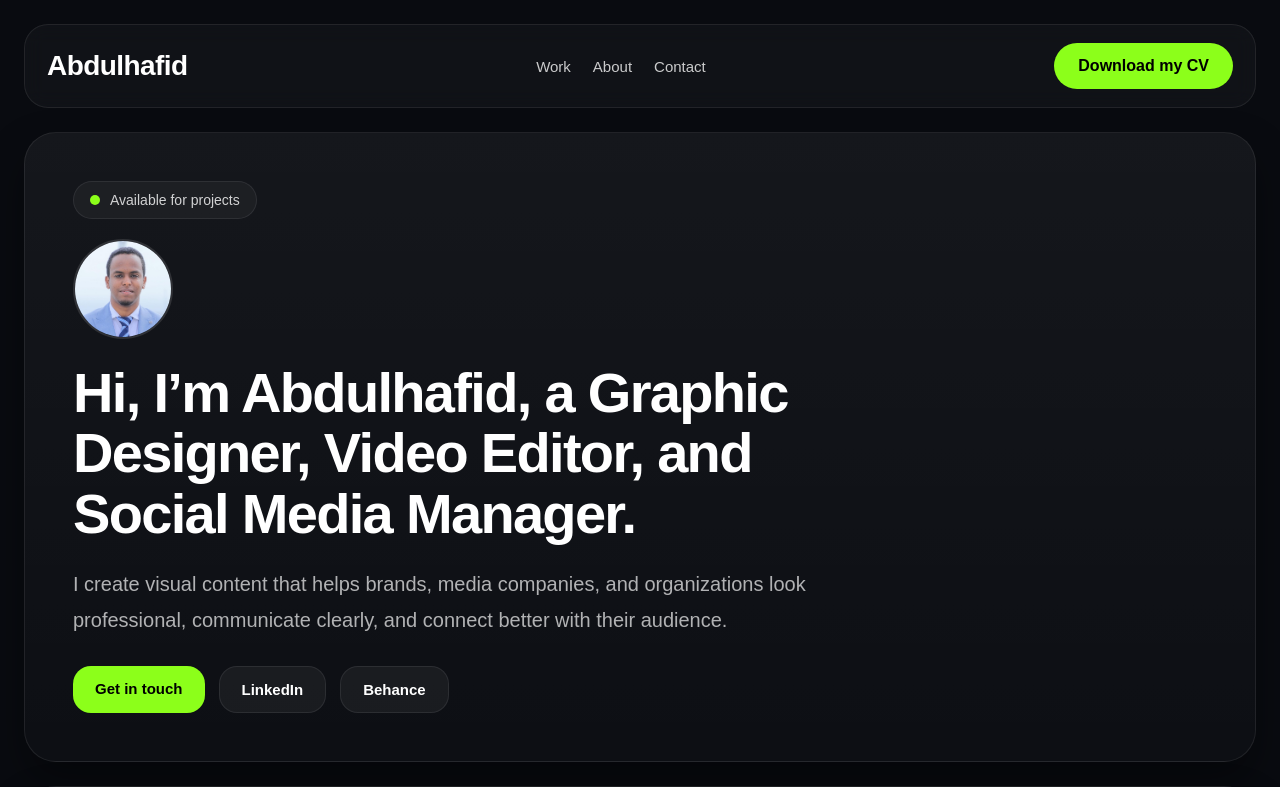
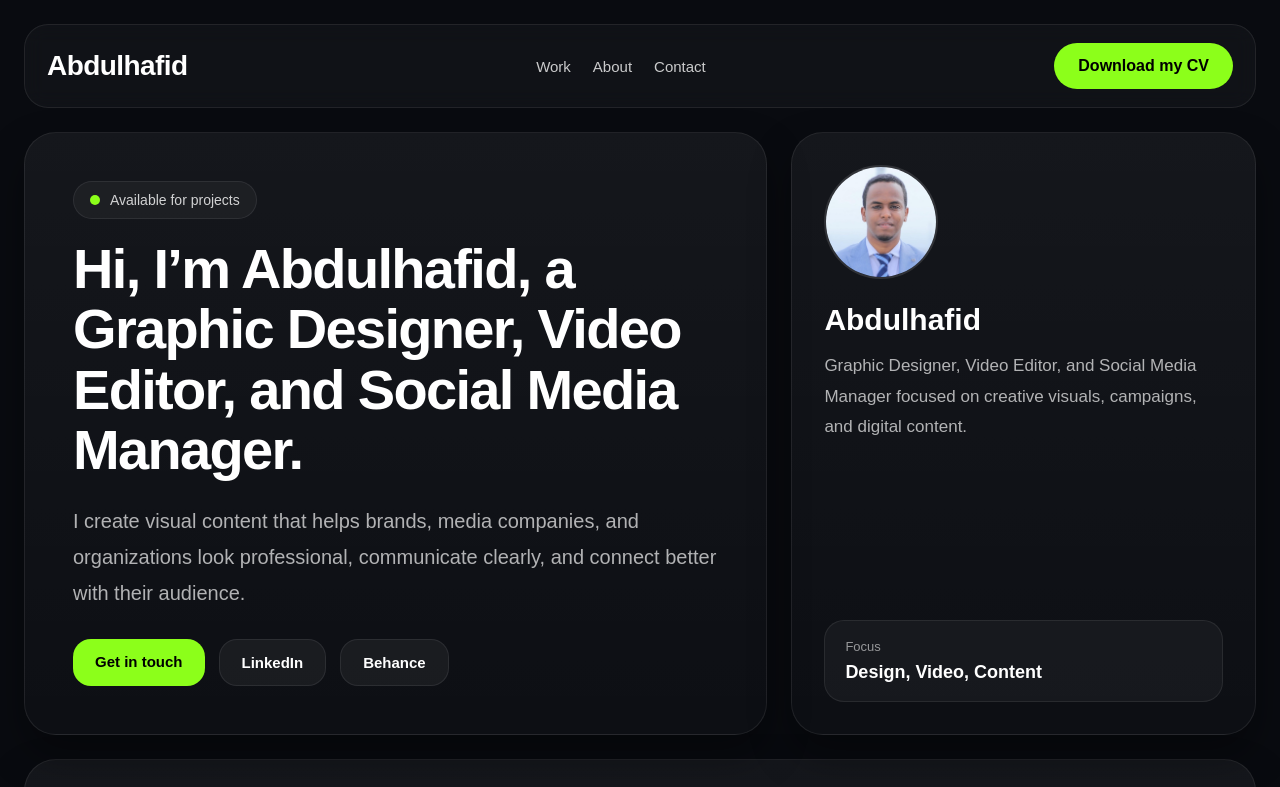
Before and after one commit to hafid505/portfolio, a Next.js app: page / in a window 1280 px wide. Shown: the top 787 px of the page. Built offline with nearby package versions, Linux system fonts and the light colour scheme.

Commit message:
Update page.jsx

```diff
--- a/app/page.jsx
+++ b/app/page.jsx
@@ -48,17 +48,11 @@ export default function Page() {
       </header>
 
 <section style={styles.heroSection}>
-        <div style={styles.heroCard}>
+  <div style={styles.heroLeftCard}>
     <div style={styles.availableBadge}>
       <span style={styles.greenDot} />
       Available for projects
     </div>
-
-          <img
-            src="/profile.jpg"
-            alt="Abdulhafid"
-            style={styles.smallProfileImage}
-          />
 
     <h1 style={styles.heroTitle}>
       Hi, I’m Abdulhafid, a Graphic Designer, Video Editor, and Social
@@ -89,6 +83,25 @@ export default function Page() {
       >
         Behance
       </a>
+    </div>
+  </div>
+
+  <div style={styles.heroRightCard}>
+    <img
+      src="/profile.jpg"
+      alt="Abdulhafid"
+      style={styles.rightProfileImage}
+    />
+
+    <h3 style={styles.rightCardTitle}>Abdulhafid</h3>
+    <p style={styles.rightCardText}>
+      Graphic Designer, Video Editor, and Social Media Manager focused on
+      creative visuals, campaigns, and digital content.
+    </p>
+
+    <div style={styles.rightInfoBox}>
+      <div style={styles.rightInfoLabel}>Focus</div>
+      <div style={styles.rightInfoValue}>Design, Video, Content</div>
     </div>
   </div>
 </section>
@@ -237,8 +250,72 @@ const styles = {
 heroSection: {
   maxWidth: "1280px",
   margin: "0 auto",
+  display: "grid",
+  gridTemplateColumns: "1.6fr 1fr",
+  gap: "24px",
+},
+heroLeftCard: {
+  border: "1px solid rgba(255,255,255,0.08)",
+  borderRadius: "32px",
+  padding: "48px",
+  background:
+    "linear-gradient(180deg, rgba(255,255,255,0.05), rgba(255,255,255,0.02))",
+  boxShadow: "0 20px 40px rgba(0,0,0,0.35)",
 },
 
+heroRightCard: {
+  border: "1px solid rgba(255,255,255,0.08)",
+  borderRadius: "32px",
+  padding: "32px",
+  background:
+    "linear-gradient(180deg, rgba(255,255,255,0.05), rgba(255,255,255,0.02))",
+  boxShadow: "0 20px 40px rgba(0,0,0,0.35)",
+  display: "flex",
+  flexDirection: "column",
+  justifyContent: "space-between",
+},
+
+rightProfileImage: {
+  width: "110px",
+  height: "110px",
+  borderRadius: "50%",
+  objectFit: "cover",
+  display: "block",
+  border: "2px solid rgba(255,255,255,0.12)",
+  marginBottom: "24px",
+},
+
+rightCardTitle: {
+  fontSize: "30px",
+  fontWeight: "700",
+  margin: "0 0 14px 0",
+},
+
+rightCardText: {
+  fontSize: "17px",
+  lineHeight: "1.8",
+  color: "rgba(255,255,255,0.68)",
+  margin: "0 0 24px 0",
+},
+
+rightInfoBox: {
+  marginTop: "auto",
+  padding: "18px 20px",
+  borderRadius: "20px",
+  border: "1px solid rgba(255,255,255,0.08)",
+  backgroundColor: "rgba(255,255,255,0.04)",
+},
+
+rightInfoLabel: {
+  fontSize: "13px",
+  color: "rgba(255,255,255,0.55)",
+  marginBottom: "8px",
+},
+
+rightInfoValue: {
+  fontSize: "18px",
+  fontWeight: "600",
+},
   heroCard: {
     border: "1px solid rgba(255,255,255,0.08)",
     borderRadius: "32px",
```
Lines whose indentation alone changed are shown as unchanged.
